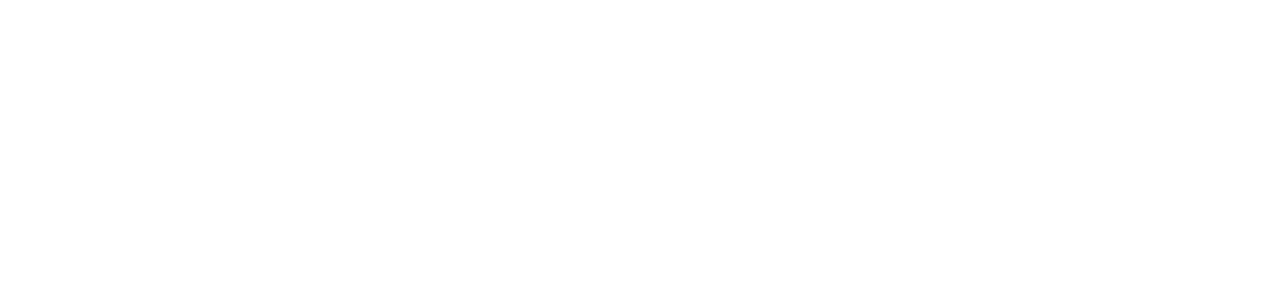
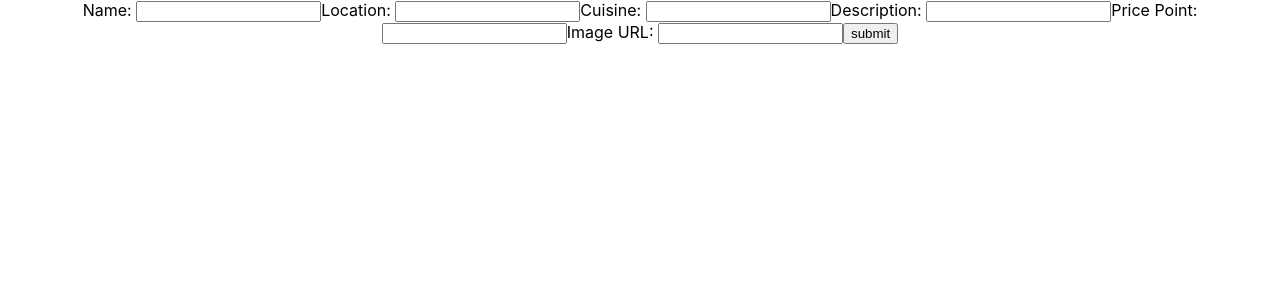
Before and after one commit to jmoreland08/collaboreatery, a React (Create React App) app in the folder client/: page /add-listing in a window 1280 px wide. Shown: the top 300 px of the page. Built offline with nearby package versions, Linux system fonts and the light colour scheme.

Commit message:
first commit for listingCreate

```diff
--- a/client/src/App.js
+++ b/client/src/App.js
@@ -2,7 +2,7 @@
 import "./App.css";
 import Home from "./screens/Home/Home";
 // import Listings from "./screens/Listings/Listings";
-// import ListingCreate from "./screens/ListingCreate/ListingCreate";
+import ListingCreate from "./screens/ListingCreate/ListingCreate";
 // import ListingEdit from "./screens/ListingEdit/ListingEdit";
 // import ListingDetail from "./screens/ListingDetail/ListingDetail";
 import { Route, Switch, Redirect } from "react-router-dom";
@@ -30,7 +30,8 @@
         <Route exact path="/">
           <Home user={user} />
         </Route>
-        {/* <Route path="/sign-up">
+        {
+          /* <Route path="/sign-up">
           <SignUp setUser={setUser} />
         </Route>
         <Route path="/sign-in">
@@ -41,16 +42,18 @@
         </Route>
         <Route exact path="/listings">
           <Listings user={user} />
-        </Route>
-        <Route path="/add-listing">
-          {user ? <ListingCreate user={user} /> : <Redirect to="/sign-up" />}
-        </Route>
-        <Route exact path="/listings/:id/edit">
+        </Route> */
+          <Route path="/add-listing">
+            <ListingCreate />
+            {/* {user ? <ListingCreate user={user} /> : <Redirect to="/sign-up" />} */}
+          </Route>
+          /* <Route exact path="/listings/:id/edit">
           {user ? <ListingEdit user={user} /> : <Redirect to="/" />}
         </Route>
         <Route exact path="/listings/:id">
           <ListingDetail user={user} />
-        </Route> */}
+        </Route> */
+        }
       </Switch>
     </div>
   );
--- a/client/src/screens/ListingCreate/ListingCreate.jsx
+++ b/client/src/screens/ListingCreate/ListingCreate.jsx
@@ -0,0 +1,33 @@
+import React from "react";
+import { useState, useEffect } from "react";
+import { createListing } from "../../services/listings";
+
+function ListingCreate(props) {
+  const [name, setName] = useState("");
+  const [description, setDescription] = useState("");
+  const [location, setLocation] = useState("");
+  const [cuisine, setCuisine] = useState("");
+  const [image_url, setImg_url] = useState("");
+  const [price_point, setPrice_point] = useState("");
+
+  const handleSubmit = (e) => {
+    e.preventDefault();
+    console.log("handleSubmit functional");
+  };
+
+  return (
+    <div>
+      <form onSubmit={handleSubmit}>
+        Name: <input />
+        Location: <input />
+        Cuisine: <input />
+        Description: <input />
+        Price Point: <input />
+        Image URL: <input />
+        <button type="submit">submit</button>
+      </form>
+    </div>
+  );
+}
+
+export default ListingCreate;
```
Also changed, not shown: client/src/screens/ListingEdit/ListingEdit.jsx (+7 -0 lines).
